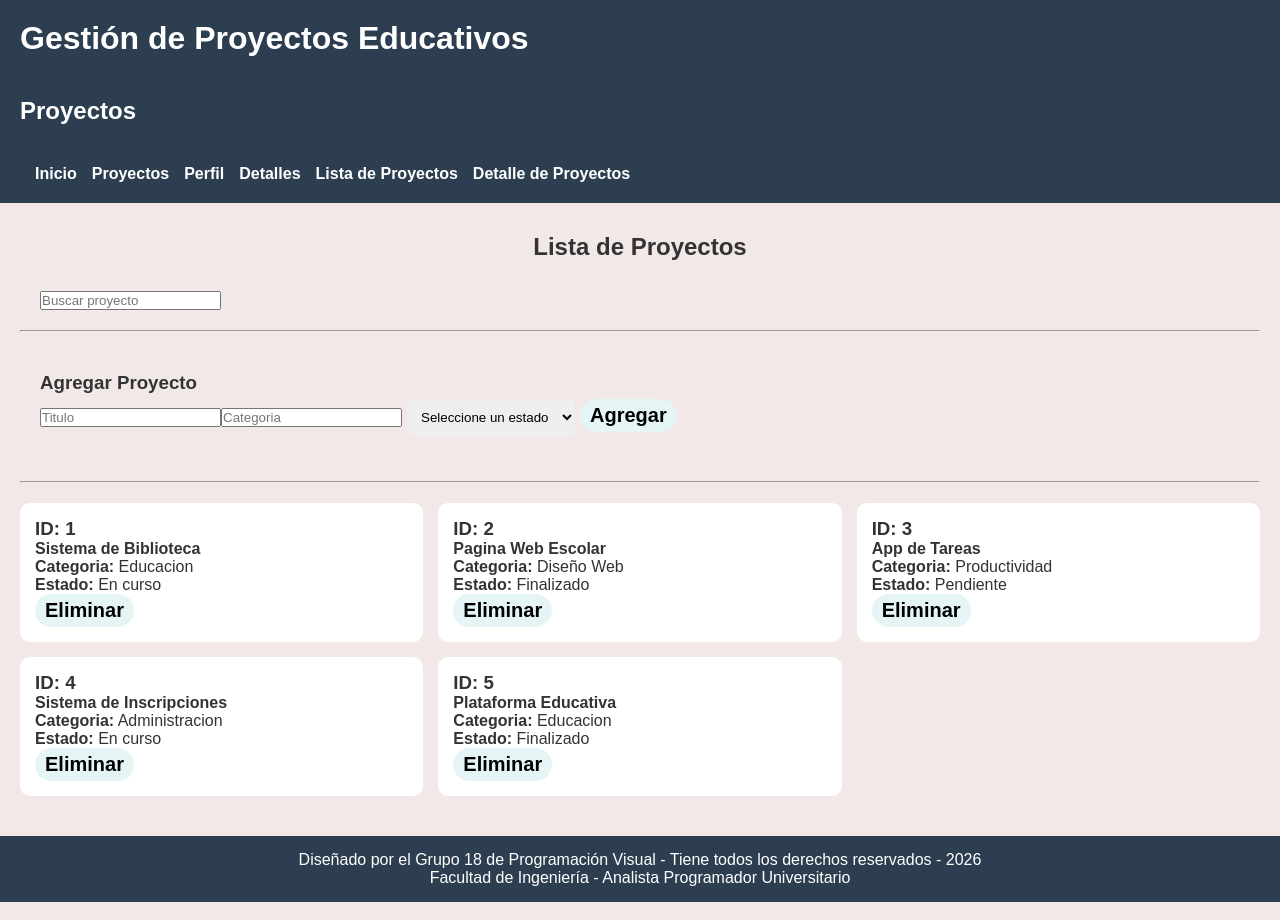
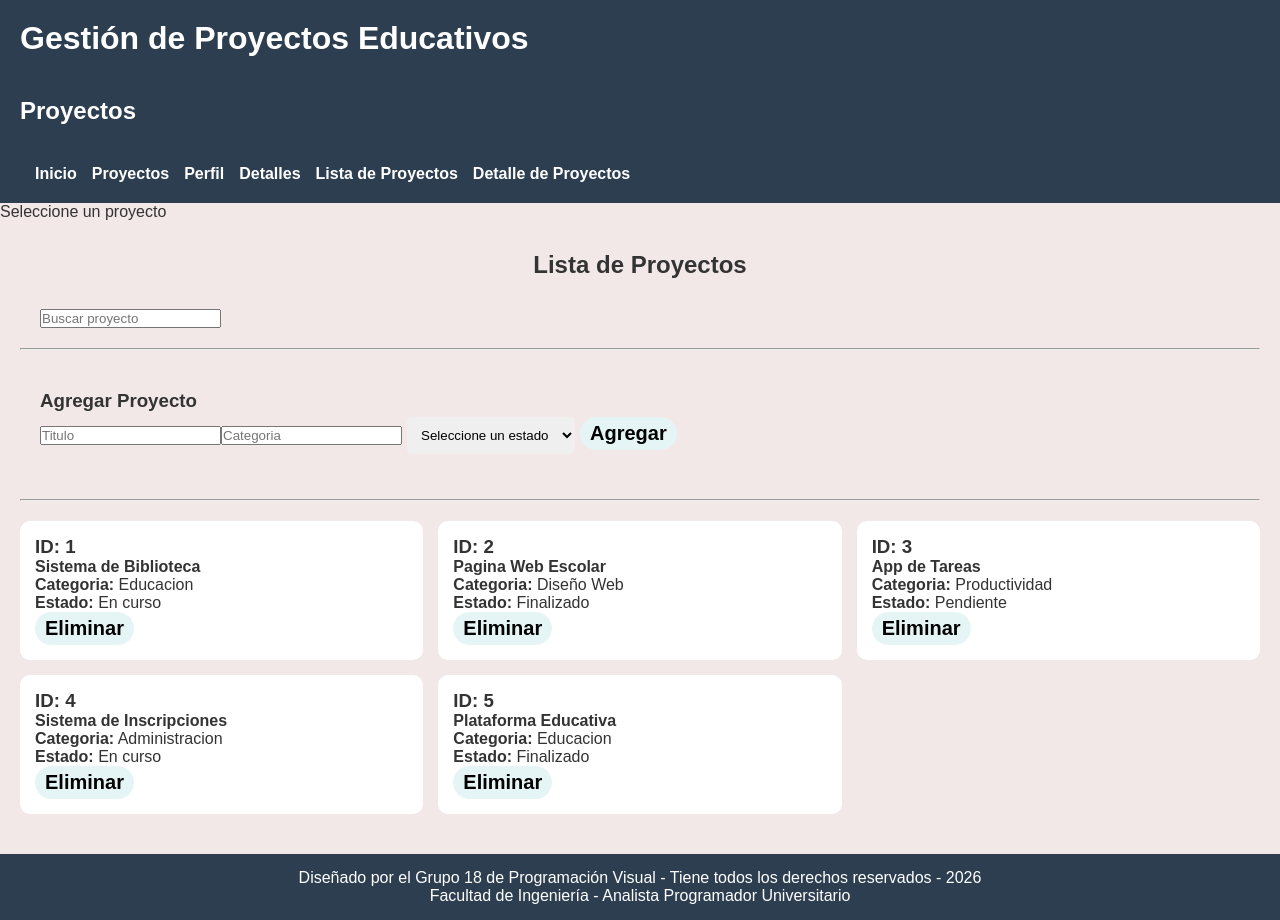
Before and after one commit to tatii0801/PV_TP3_Grupo18, a React (Vite) app: page / in a window 1280 px wide. Built offline with nearby package versions, Linux system fonts and the light colour scheme.

Commit message:
Actualizacion del archivo README.md

```diff
--- a/src/App.jsx
+++ b/src/App.jsx
@@ -1,12 +1,14 @@
 import ListaProyectos from "./components/ListaProyectos";
 import Footer from "./components/Footer";
 import Header from "./components/Header";
+import DetalleProyecto from "./components/DetalleProyecto";
 
 function App() {
 
     return (
         <>
             <Header/>
+            <DetalleProyecto/>
             <ListaProyectos />
             <Footer/>
         </>
```
Also changed, not shown: 1 other file (tests, documents, lock files or other folders).
